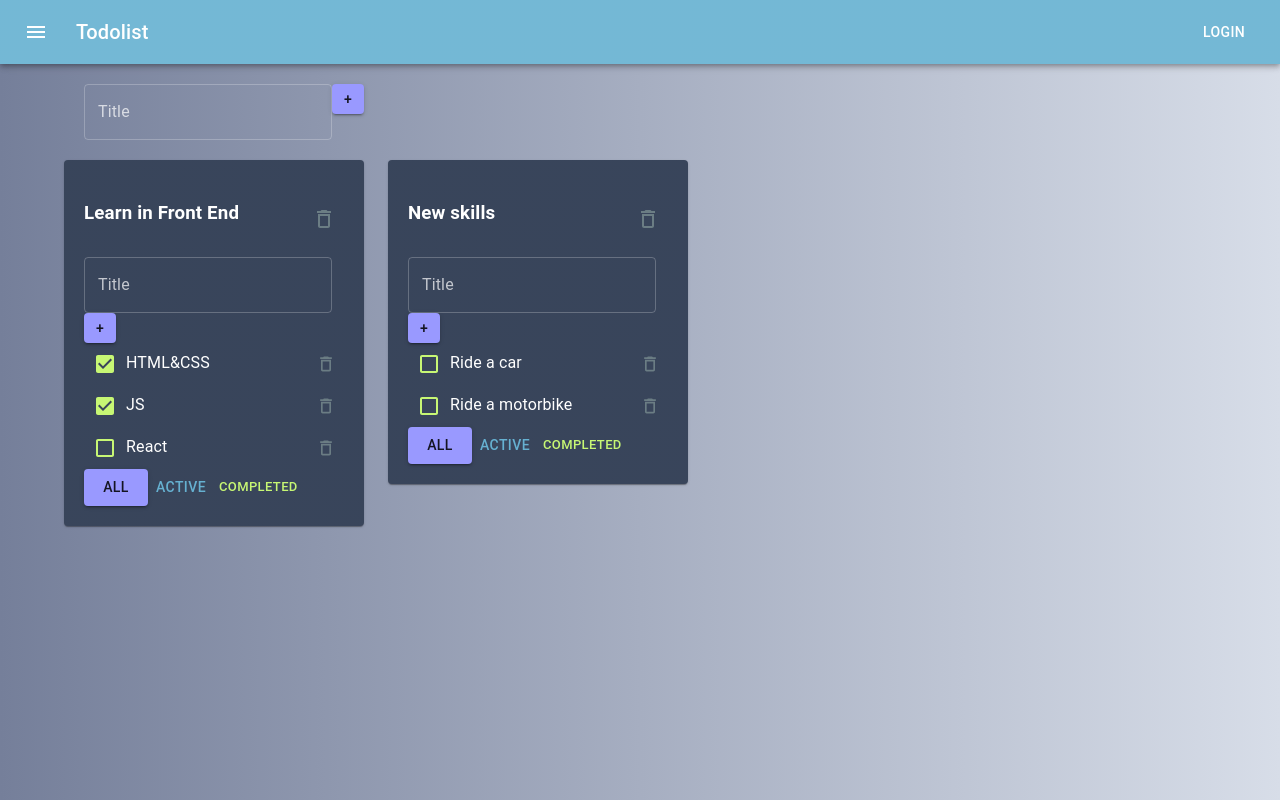
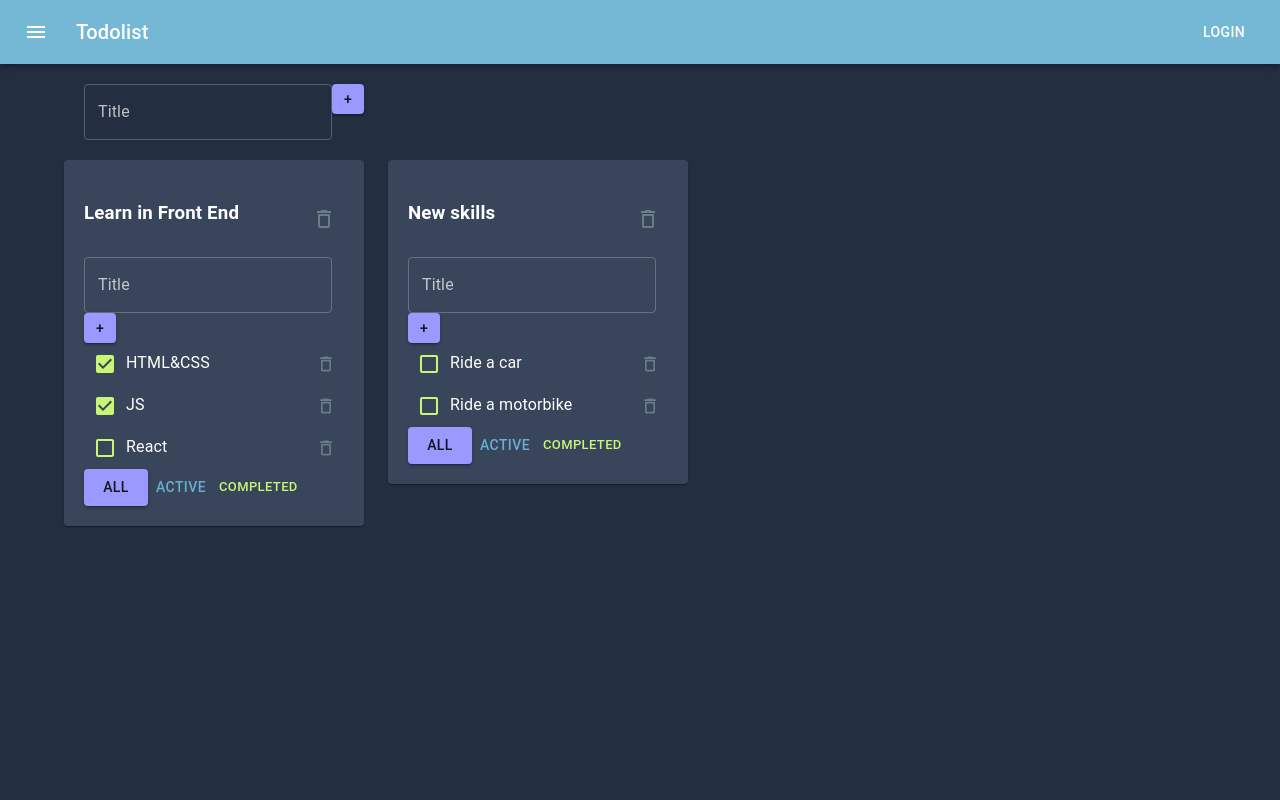
Before and after one commit to AnyaGalkina/todolist-app, a React (Create React App) app: page / in a window 1280 px wide. Built offline with nearby package versions, Linux system fonts and the light colour scheme; no server answers.

Commit message:
Fix iframe bug on create react app

```diff
--- a/src/App.css
+++ b/src/App.css
@@ -1,17 +1,21 @@
-.App {
-    color: white;
-    /*background: -webkit-linear-gradient(to right, #9bc5c3, #616161);  !* Chrome 10-25, Safari 5.1-6 *!*/
-    /*background: linear-gradient(to right, #9bc5c3, #616161); !* W3C, IE 10+/ Edge, Firefox 16+, Chrome 26+, Opera 12+, Safari 7+ *!*/
-    min-height: 100vh;
-    /*background: linear-gradient(to right, #274046, #E6DADA); !* W3C, IE 10+/ Edge, Firefox 16+, Chrome 26+, Opera 12+, Safari 7+ *!*/
-    /*background: linear-gradient(to right, #859398, #242e41); !* W3C, IE 10+/ Edge, Firefox 16+, Chrome 26+, Opera 12+, Safari 7+ *!*/
-    background: linear-gradient(to left, #D7DDE8, #757F9A); /* W3C, IE 10+/ Edge, Firefox 16+, Chrome 26+, Opera 12+, Safari 7+ */
-    /*background: linear-gradient(to left, #3A6073, #16222A); !* W3C, IE 10+/ Edge, Firefox 16+, Chrome 26+, Opera 12+, Safari 7+ *!*/
+/*.App {*/
+/*    color: white;*/
+/*    !*background: -webkit-linear-gradient(to right, #9bc5c3, #616161);  !* Chrome 10-25, Safari 5.1-6 *!*!*/
+/*    !*background: linear-gradient(to right, #9bc5c3, #616161); !* W3C, IE 10+/ Edge, Firefox 16+, Chrome 26+, Opera 12+, Safari 7+ *!*!*/
+/*    min-height: 100vh;*/
+/*    !*background: linear-gradient(to right, #274046, #E6DADA); !* W3C, IE 10+/ Edge, Firefox 16+, Chrome 26+, Opera 12+, Safari 7+ *!*!*/
+/*    !*background: linear-gradient(to right, #859398, #242e41); !* W3C, IE 10+/ Edge, Firefox 16+, Chrome 26+, Opera 12+, Safari 7+ *!*!*/
+/*    background: linear-gradient(to left, #D7DDE8, #757F9A); !* W3C, IE 10+/ Edge, Firefox 16+, Chrome 26+, Opera 12+, Safari 7+ *!*/
+/*    !*background: linear-gradient(to left, #3A6073, #16222A); !* W3C, IE 10+/ Edge, Firefox 16+, Chrome 26+, Opera 12+, Safari 7+ *!*!*/
 
-}
+/*}*/
 
 .active-filter {
     background-color: slategrey;
     color: white;
     font-weight: bold;
 }
+
+iframe {
+    pointer-events: none;
+}
```
